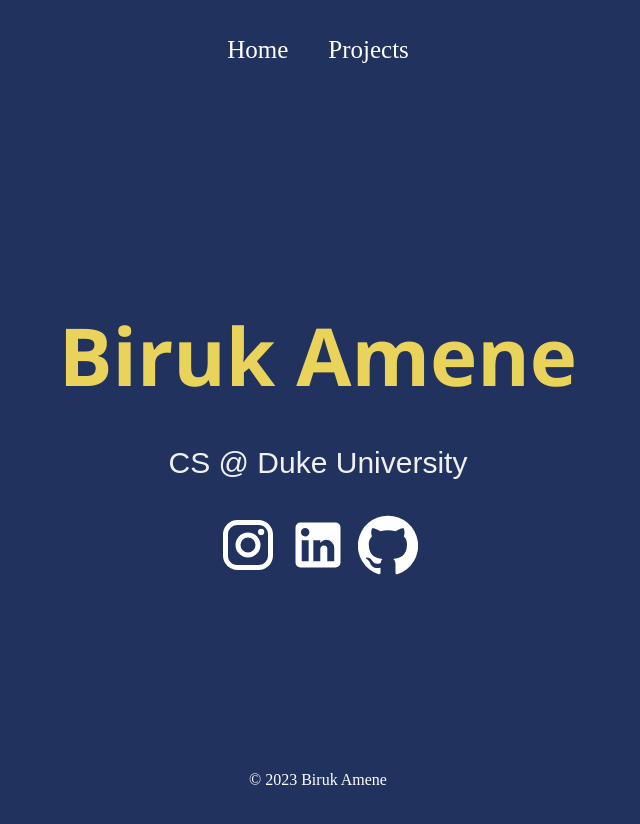
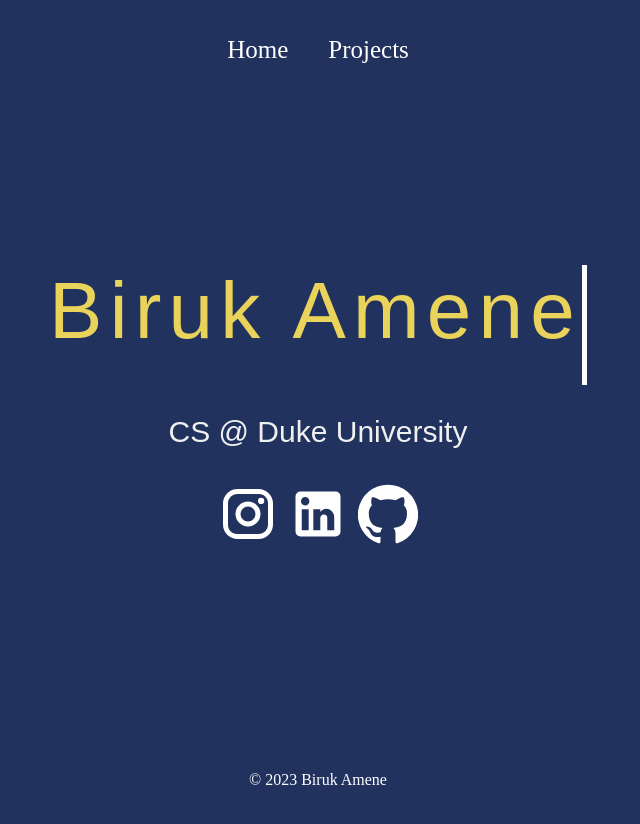
Before and after one commit to bsamene/biruk-portfolio, a React (Create React App) app: page /homepage in a window 1280 px wide. Shown: the top 824 px of the page, without its empty margins (322-962 px from the left). Built offline with nearby package versions, Linux system fonts and the light colour scheme.

Commit message:
typewriter effect finished for now

```diff
--- a/src/styles/Home.css
+++ b/src/styles/Home.css
@@ -17,13 +17,39 @@
     color: #f0f0f0;
   }
 
+
   .about h2 {
-    font-family: "Segoe UI", Tahoma, Geneva, Verdana, sans-serif;
+    font-family: 'Muli', sans-serif;
     font-size: 80px;
     color: #e9d35b;
     height: 50px;
-  }
+    font-weight: 100;
+     /* Ensures the content is not revealed until the animation */
+    text-align: center;
+    overflow: hidden;
 
+    border-right: 5px solid white; /* The typwriter cursor */
+    white-space: nowrap; /* Keeps the content on a single line */
+    margin: 0 auto; /* Gives that scrolling effect as the typing happens */
+    letter-spacing: .09em; /* Adjust as needed */
+
+
+
+  animation:
+    typing 1.75s steps(20, end),
+    blink-caret 0.5s step-end infinite;
+    padding-bottom: 70px;
+}
+@keyframes typing {
+  from { width: 0 }
+  to { width: 35% }
+}
+
+
+@keyframes blink-caret {
+  from, to { border-color: transparent }
+  50% { border-color: white; }
+}
   .about .prompt {
     width: 40%;
     font-size: 30px;
```
